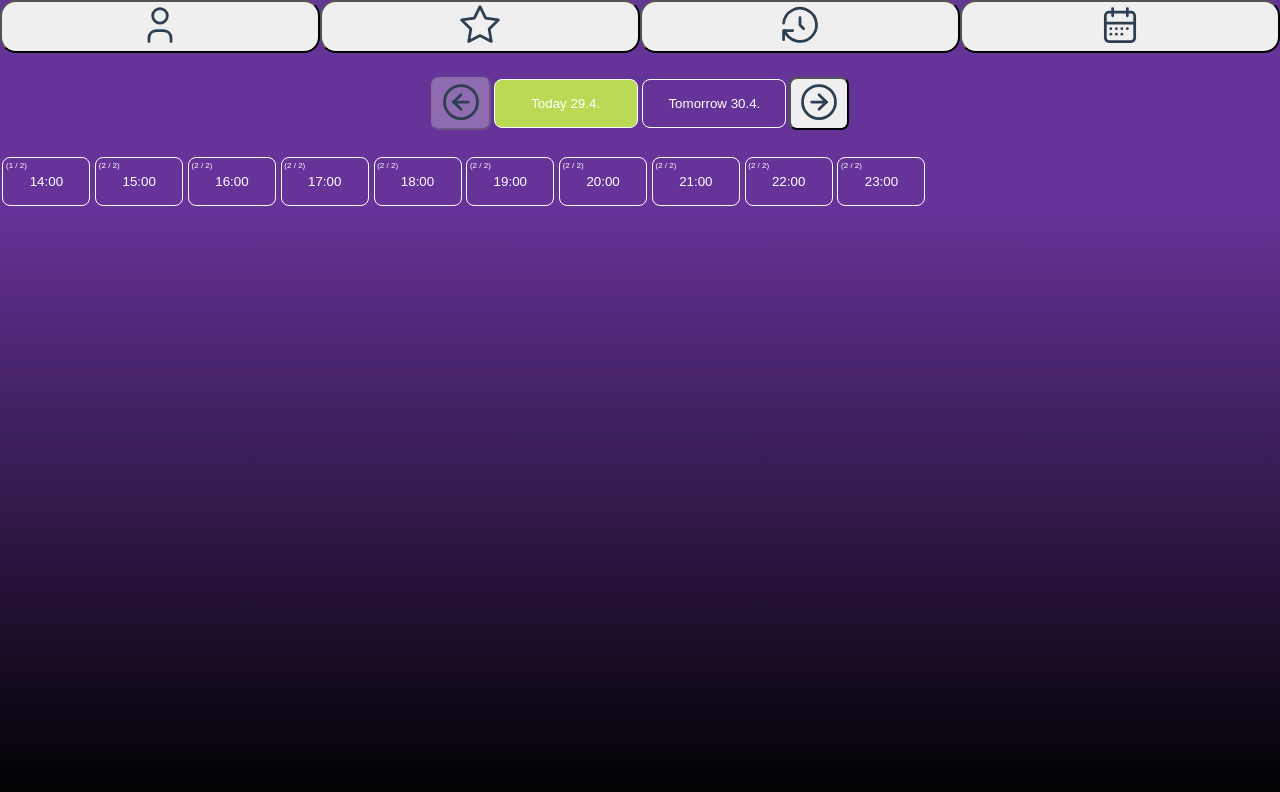
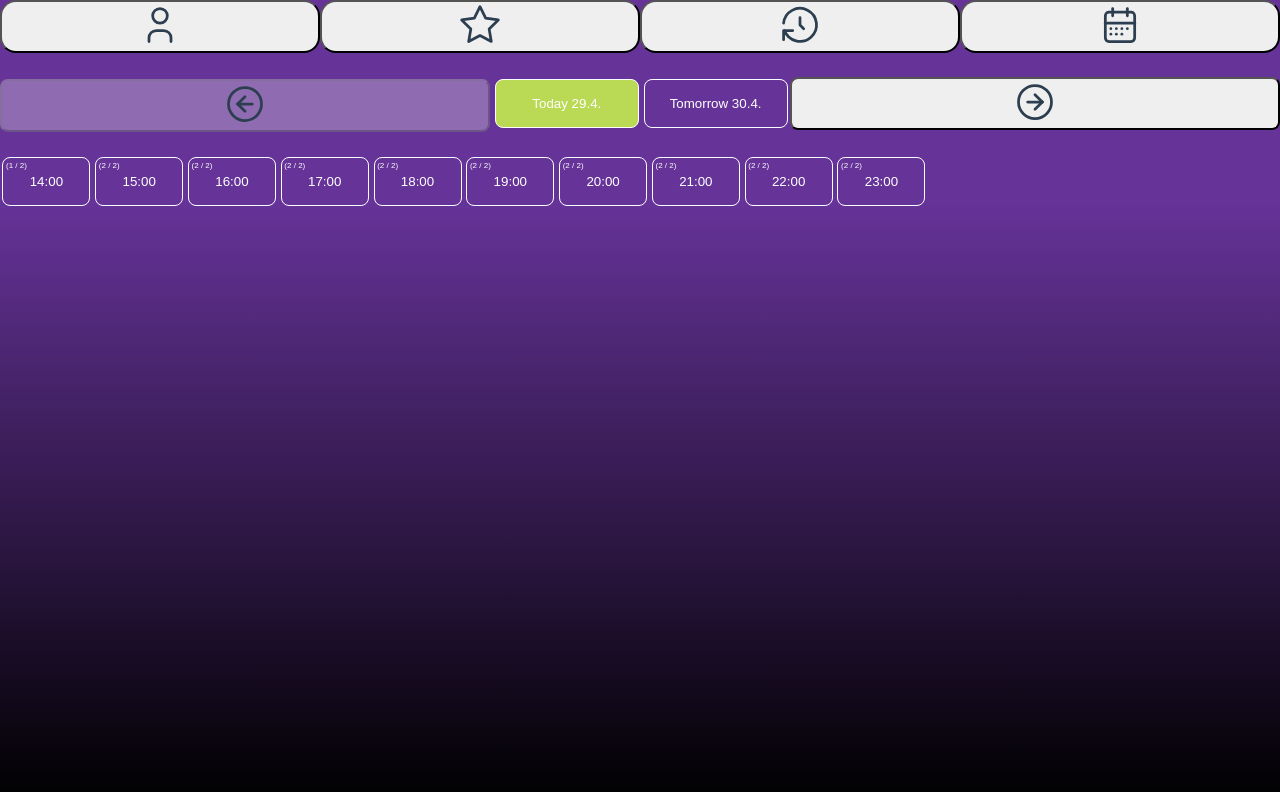
Before and after one commit to fusatytata/Booking-calendar, a React (Create React App) app: page / in a window 1280 px wide. Shown: the top 792 px of the page. Built offline with nearby package versions, Linux system fonts and the light colour scheme.

Commit message:
more styling in DateNavbar and its components to adjust shrinking and overflowing

```diff
--- a/src/DateNavbar.css
+++ b/src/DateNavbar.css
@@ -1,4 +1,4 @@
 .DateNavbar {
     display: flex;
-    justify-content: center;
+
 }
--- a/src/DecreaseButton.css
+++ b/src/DecreaseButton.css
@@ -1,4 +1,12 @@
 .DecreaseButton-Button {
+    margin: 0.15rem;
+
     border-radius: 0.5rem;
     height: 100%;
+
+    flex-grow: 1;
+    flex-shrink: 0;
+    flex-basis: auto;
+
+    margin-left: auto;
 }
--- a/src/IncreaseButton.css
+++ b/src/IncreaseButton.css
@@ -1,4 +1,10 @@
 .IncreaseButton-Button {
     border-radius: 0.5rem;
     height: 100%;
+
+    flex-grow: 1;
+    flex-shrink: 0;
+    flex-basis: auto;
+
+    margin-right: auto;
 }
```
